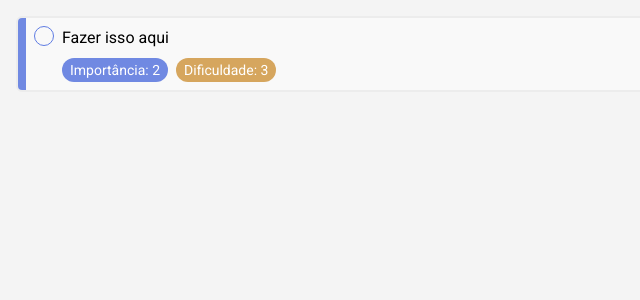
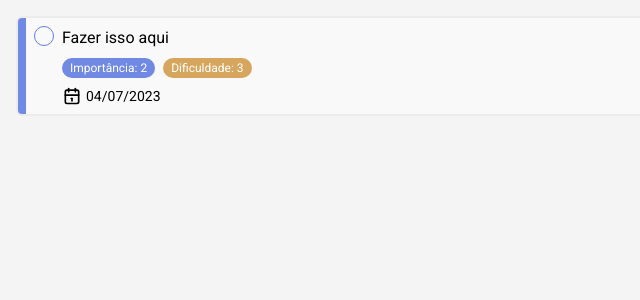
Before and after one commit to GuiPiangers/my-adventure-list, a Next.js app: page / in a window 1280 px wide. Shown: the top 300 px of the page, without its empty margins (0-640 px from the left). Built offline with nearby package versions, Linux system fonts and the light colour scheme.

Commit message:
create subtasks

```diff
--- a/package.json
+++ b/package.json
@@ -21,6 +21,7 @@
     "postcss": "8.4.24",
     "react": "18.2.0",
     "react-dom": "18.2.0",
+    "react-icons": "^4.10.1",
     "tailwindcss": "3.3.2",
     "typescript": "5.1.6"
   },
--- a/src/components/Task/TaskBadge.tsx
+++ b/src/components/Task/TaskBadge.tsx
@@ -13,7 +13,7 @@ const color = {
 export default function TaskBadge({ name, lvl }: Props) {
   return (
     <div
-      className={`w-fit rounded-full px-2 py-0.5 text-sm text-white`}
+      className={`w-fit rounded-full px-2 py-0.5 text-xs text-white`}
       style={{ backgroundColor: color[lvl] }}
     >
       {name}: {lvl}
--- a/src/components/Task/TaskCheck.tsx
+++ b/src/components/Task/TaskCheck.tsx
@@ -1,9 +1,11 @@
-// type Props = {
-//   title: string;
-// };
+type Props = {
+  size: "normal" | "small";
+};
 
-export default function TaskCheck() {
-  return (
+export default function TaskCheck({ size = "normal" }: Props) {
+  return size === "normal" ? (
     <div className="h-5 w-5 shrink-0 rounded-full border border-primary"></div>
+  ) : (
+    <div className="h-4 w-4 shrink-0 rounded-full border border-primary"></div>
   );
 }
--- a/src/components/Task/TaskContainer.tsx
+++ b/src/components/Task/TaskContainer.tsx
@@ -2,6 +2,7 @@
 
 import TaskBadgeContainer from "./TaskBadgeContainer";
 import TaskCheck from "./TaskCheck";
+import TaskDate from "./TaskDate";
 
 type Props = {
   color?: string;
@@ -13,10 +14,11 @@ export default function TaskContainer({ color = "#7089E2" }: Props) {
       <div className={`block w-2`} style={{ backgroundColor: color }}></div>
 
       <div className="flex gap-2 py-2 pl-2 pr-4">
-        <TaskCheck />
+        <TaskCheck size="normal" />
         <div className="space-y-2">
           <h3>Fazer isso aqui</h3>
           <TaskBadgeContainer importance={2} difficulty={3} />
+          <TaskDate date="04/07/2023" />
         </div>
       </div>
     </div>
--- /dev/null
+++ b/src/components/Task/TaskDate.tsx
@@ -0,0 +1,13 @@
+import { TbCalendar } from "react-icons/tb";
+
+type Props = {
+  date: string;
+};
+
+export default function TaskDate({ date }: Props) {
+  return (
+    <div className="flex items-center gap-1 text-sm">
+      <TbCalendar size={20} /> {date}
+    </div>
+  );
+}
```
Also changed, not shown: 1 other file (tests, documents, lock files or other folders).
